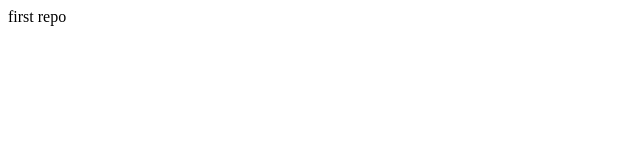
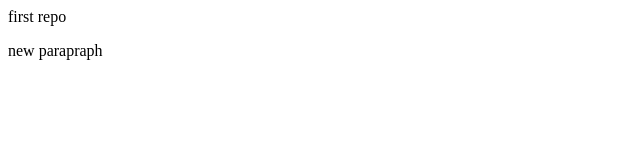
Before and after one commit to laitharafeh/test-repo, a plain HTML site: page index.html in a window 1280 px wide. Shown: the full height of the page, 0-640 px from the left. Drawn offline with Linux system fonts and the light colour scheme.

Commit message:
added a new paragraph

```diff
--- a/index.html
+++ b/index.html
@@ -7,5 +7,8 @@
 </head>
 <body>
     first repo
+    <p>
+        new parapraph
+    </p>
 </body>
 </html>
```
